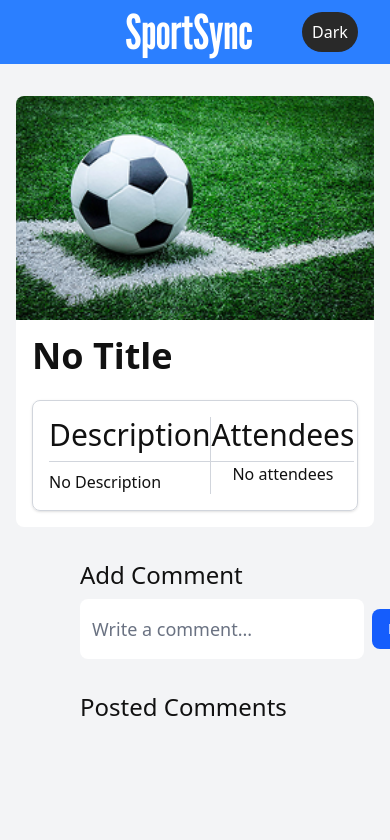
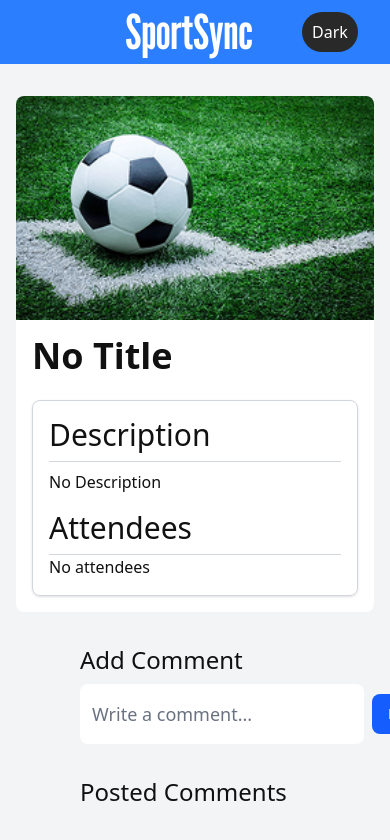
Before and after one commit to KallosP/csc437-asmts-project, a React (Vite) app in the folder packages/project-frontend/: page /view-game in a window 390 px wide. Shown: the top 840 px of the page. Built offline with nearby package versions, Linux system fonts and the light colour scheme.

Commit message:
progress save: making game page responsive

```diff
--- a/packages/project-frontend/src/pages/GamePage.jsx
+++ b/packages/project-frontend/src/pages/GamePage.jsx
@@ -1,4 +1,3 @@
-import { useState } from 'react'
 import SoccerBall from '../assets/soccer-ball.png'
 import { useLocation } from 'react-router-dom'
 import Tag from '../components/Tag'
@@ -27,25 +26,25 @@ export default function GamePage(props) {
 							</div>
 						</div>
 						{/* Description/Attendees */}
-						<div className="flex mt-4 p-4 border border-divider box-shadow shadow-sm dark:border-dark-divider rounded-lg ">
+						<div className="flex flex-col lg:flex-row mt-4 p-4 border border-divider box-shadow shadow-sm dark:border-dark-divider rounded-lg ">
 							{/* Description */}
-							<div className="flex-4">
+							<div className="flex-4 mb-4 lg:mb-0">
 								<h2 className="text-3xl text-normal-text dark:text-dark-normal-text">Description</h2>
 								<hr className="w-full mt-2 border-divider dark:border-dark-divider"></hr>
-								<p className="mt-2 text-normal-text dark:text-dark-normal-text">
+								<p className="mt-2 text-normal-text text-wrap break-words dark:text-dark-normal-text">
 									{props.description || 'No Description'}
 								</p>
 							</div>
 							{/* Attendees */}
-							<div className="flex-1 text-center border-l border-divider dark:border-dark-divider">
+							<div className="flex-1 lg:text-center lg:border-l border-divider dark:border-dark-divider">
 								<h2 className="text-3xl text-normal-text dark:text-dark-normal-text">Attendees</h2>
 								<hr className="w-full mt-2 border-divider dark:border-dark-divider"></hr>
 								<ul>
 									{props.attendees === undefined ? (
-										<li className="text-normal-text dark:text-dark-normal-text ">No attendees</li>
+										<li className="text-normal-text dark:text-dark-normal-text">No attendees</li>
 									) : (
 										props.attendees.map((attendee) => (
-											<li className="text-normal-text dark:text-dark-normal-text">{attendee}</li>
+											<li className="text-normal-text dark:text-dark-normal-text text-wrap break-words">{attendee}</li>
 										))
 									)}
 								</ul>
```
